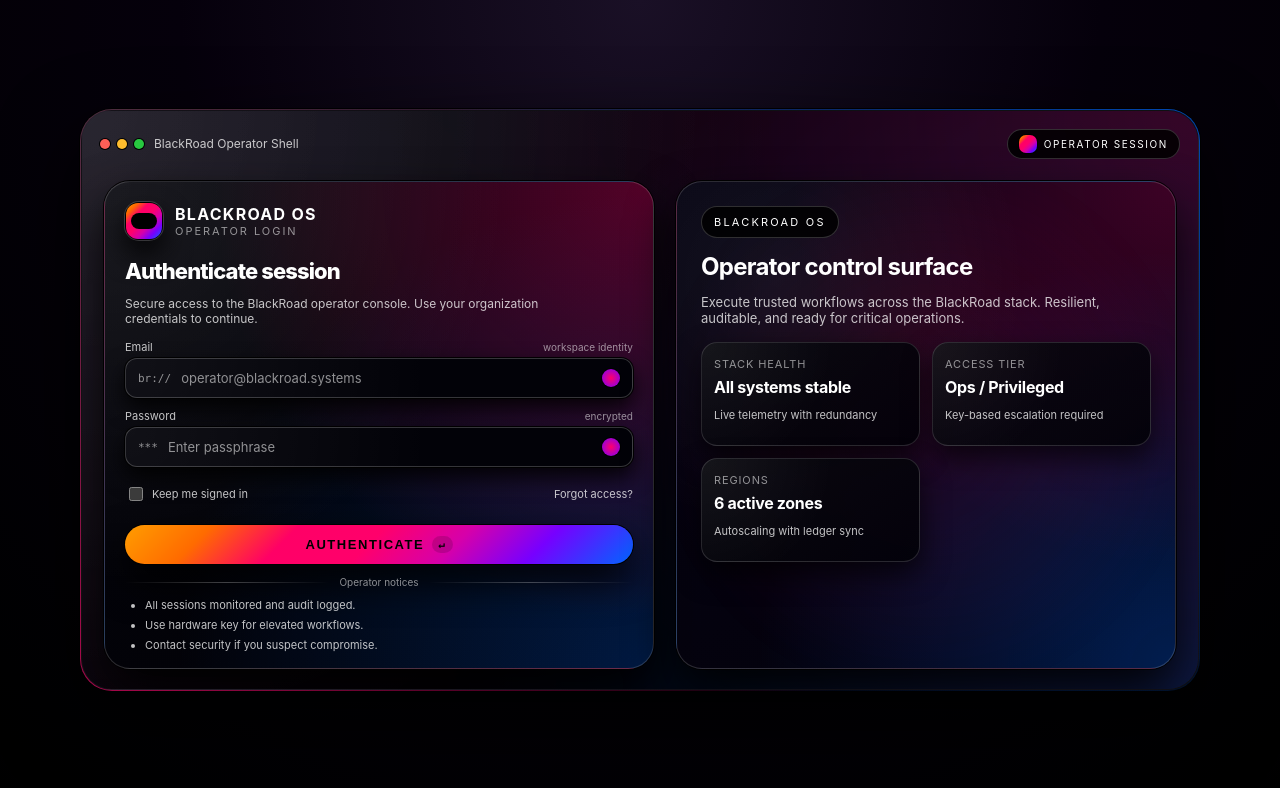
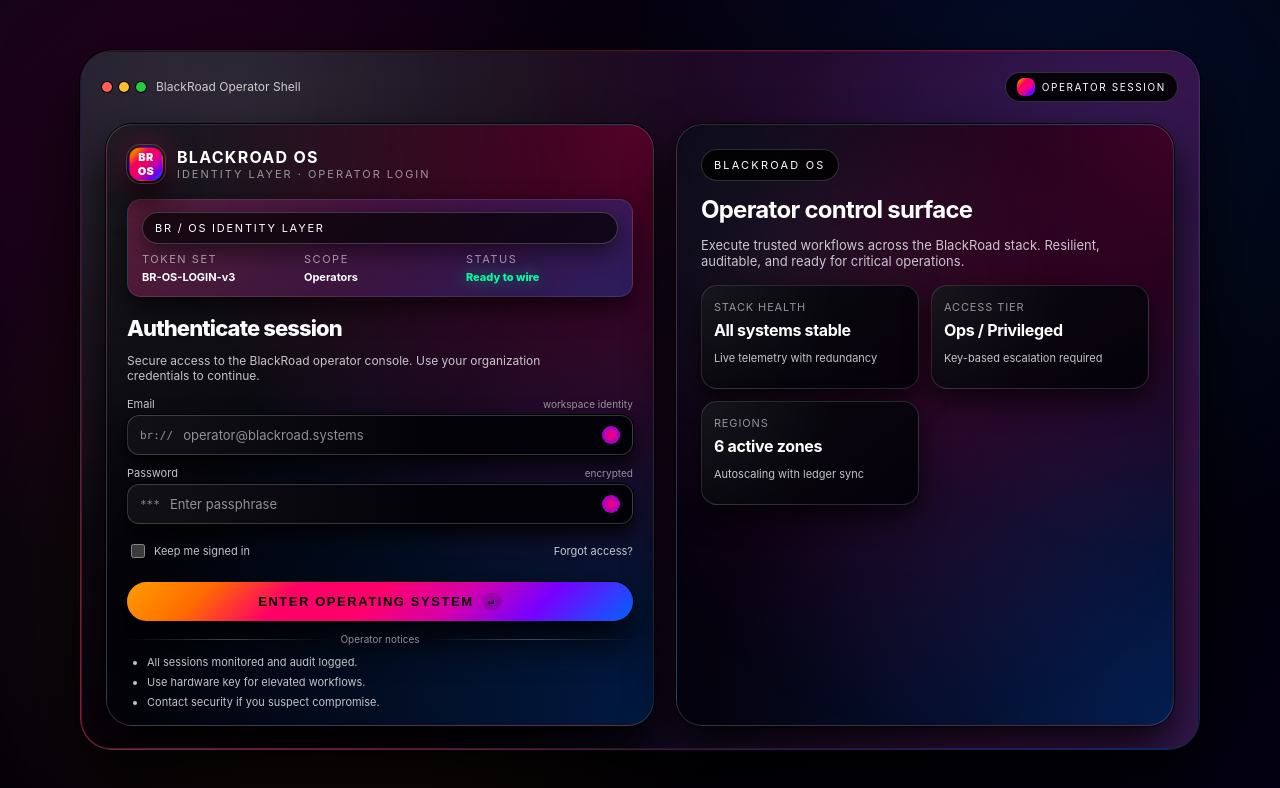
Before and after one commit to BlackRoad-OS/blackroad-os-web, a Next.js app: page /login in a window 1280 px wide. Shown: the top 788 px of the page. Built offline with nearby package versions, Linux system fonts and the light colour scheme.

Commit message:
Refresh login page branding

```diff
--- a/app/globals.css
+++ b/app/globals.css
@@ -18,6 +18,21 @@ body {
   min-height: 100vh;
   background: radial-gradient(120% 120% at 50% 15%, rgba(114, 228, 162, 0.08), transparent 50%), var(--bg);
   color: var(--text);
+}
+
+body.br-login-body {
+  margin: 0;
+  background: #000;
+}
+
+body.br-login-body main {
+  max-width: none;
+  padding: 0;
+}
+
+body.br-login-body header,
+body.br-login-body footer {
+  display: none;
 }
 
 a {
--- a/app/login/LoginPage.module.css
+++ b/app/login/LoginPage.module.css
@@ -44,26 +44,12 @@
   padding: 32px 16px;
   color: var(--br-text);
   background:
-    radial-gradient(circle at top, #1a1026 0, #05000b 45%, #000 100%),
-    radial-gradient(circle at 0 0, rgba(255, 255, 255, 0.05) 0, transparent 55%),
-    radial-gradient(circle at 100% 100%, rgba(0, 102, 255, 0.2) 0, transparent 55%);
+    radial-gradient(circle at 16% 24%, rgba(255, 0, 107, 0.14), transparent 32%),
+    radial-gradient(circle at 84% 16%, rgba(0, 102, 255, 0.15), transparent 36%),
+    radial-gradient(circle at 26% 72%, rgba(255, 157, 0, 0.12), transparent 38%),
+    linear-gradient(145deg, #0c0316, #04000b 40%, #020006 70%, #040014);
   font-family: var(--font-sans);
   -webkit-font-smoothing: antialiased;
-}
-
-:global(.br-login-body) {
-  margin: 0;
-  background: #000;
-}
-
-:global(.br-login-body) main {
-  max-width: none;
-  padding: 0;
-}
-
-:global(.br-login-body) header,
-:global(.br-login-body) footer {
-  display: none;
 }
 
 .frameShell {
@@ -73,9 +59,9 @@
   border-radius: var(--radius-xxl);
   padding: 1px;
   background:
-    radial-gradient(circle at 0 0, rgba(255, 255, 255, 0.18), transparent 55%),
-    radial-gradient(circle at 0 100%, rgba(255, 0, 107, 0.65), transparent 60%),
-    radial-gradient(circle at 100% 0, rgba(0, 102, 255, 0.7), transparent 60%);
+    linear-gradient(135deg, rgba(255, 255, 255, 0.08), rgba(255, 0, 107, 0.48), rgba(0, 102, 255, 0.4)),
+    radial-gradient(circle at 0 100%, rgba(255, 157, 0, 0.24), transparent 45%),
+    radial-gradient(circle at 100% 0, rgba(0, 102, 255, 0.32), transparent 45%);
   box-shadow:
     0 32px 80px rgba(0, 0, 0, 0.95),
     0 0 0 1px rgba(0, 0, 0, 0.9);
@@ -86,11 +72,13 @@
   position: relative;
   border-radius: calc(var(--radius-xxl) - 1px);
   background:
-    radial-gradient(circle at 0 0, rgba(255, 255, 255, 0.08), transparent 50%),
-    linear-gradient(145deg, rgba(2, 0, 12, 0.96), rgba(0, 0, 0, 0.98));
-  border: 1px solid rgba(255, 255, 255, 0.06);
-  backdrop-filter: blur(24px);
-  padding: 18px 18px 18px;
+    radial-gradient(circle at 14% 8%, rgba(255, 255, 255, 0.1), transparent 40%),
+    radial-gradient(circle at 92% 10%, rgba(0, 102, 255, 0.2), transparent 45%),
+    radial-gradient(circle at 86% 84%, rgba(255, 0, 107, 0.28), transparent 45%),
+    linear-gradient(155deg, rgba(6, 1, 18, 0.96), rgba(0, 0, 0, 0.96));
+  border: 1px solid rgba(255, 255, 255, 0.08);
+  backdrop-filter: blur(20px) saturate(110%);
+  padding: 20px;
   overflow: hidden;
   isolation: isolate;
 }
@@ -211,16 +199,19 @@
   display: flex;
   align-items: center;
   gap: 12px;
-  margin-bottom: 14px;
+  margin-bottom: 16px;
 }
 
 .brandMark {
   width: 38px;
   height: 38px;
   border-radius: 14px;
-  padding: 1px;
-  background: #000;
-  box-shadow: 0 0 0 1px rgba(255, 255, 255, 0.18), 0 14px 28px rgba(0, 0, 0, 0.9);
+  padding: 2px;
+  background: radial-gradient(circle at 50% 30%, rgba(255, 255, 255, 0.2), rgba(0, 0, 0, 0.1)), #000;
+  box-shadow:
+    0 0 0 1px rgba(255, 255, 255, 0.18),
+    0 18px 34px rgba(0, 0, 0, 0.9),
+    0 0 34px rgba(255, 0, 107, 0.4);
   display: flex;
   align-items: center;
   justify-content: center;
@@ -232,19 +223,21 @@
   border-radius: 12px;
   background: var(--br-grad-full);
   display: flex;
+  flex-direction: column;
   align-items: center;
   justify-content: center;
-  font-weight: 800;
-  font-size: 14px;
+  font-weight: 900;
+  font-size: 11px;
   letter-spacing: 0.04em;
-  color: #000;
+  color: #ffffff;
+  text-shadow: 0 4px 18px rgba(0, 0, 0, 0.45);
+  border: 1px solid rgba(0, 0, 0, 0.1);
 }
 
-.brandMarkInner span {
-  background: #000;
-  padding: 2px 6px;
-  border-radius: 999px;
-  font-size: 10px;
+.brandMarkLine {
+  display: block;
+  width: 100%;
+  text-align: center;
 }
 
 .brandTextTitle {
@@ -259,6 +252,60 @@
   text-transform: uppercase;
   letter-spacing: 0.18em;
   color: var(--br-text-faint);
+}
+
+.identityStrip {
+  background:
+    radial-gradient(circle at 0 0, rgba(255, 255, 255, 0.06), transparent 45%),
+    linear-gradient(120deg, rgba(255, 0, 107, 0.25), rgba(0, 102, 255, 0.25));
+  border: 1px solid rgba(255, 255, 255, 0.1);
+  border-radius: 14px;
+  padding: 12px 14px;
+  box-shadow: 0 12px 26px rgba(0, 0, 0, 0.65);
+  display: grid;
+  gap: 8px;
+  margin-bottom: 14px;
+}
+
+.identityBadge {
+  display: inline-flex;
+  align-items: center;
+  gap: 8px;
+  padding: 8px 12px;
+  background: rgba(0, 0, 0, 0.7);
+  border: 1px solid rgba(255, 255, 255, 0.2);
+  border-radius: 999px;
+  font-size: 11px;
+  letter-spacing: 0.16em;
+  text-transform: uppercase;
+  box-shadow: 0 8px 22px rgba(0, 0, 0, 0.55);
+}
+
+.identityMeta {
+  display: grid;
+  grid-template-columns: repeat(auto-fit, minmax(140px, 1fr));
+  gap: 10px;
+  font-size: 11px;
+  color: var(--br-text-subtle);
+}
+
+.metaLabel {
+  display: block;
+  text-transform: uppercase;
+  letter-spacing: 0.14em;
+  color: var(--br-text-faint);
+  margin-bottom: 4px;
+}
+
+.metaValue {
+  font-weight: 700;
+  color: var(--br-text);
+}
+
+.metaValueSuccess {
+  font-weight: 800;
+  color: #00ffa0;
+  text-shadow: 0 0 18px rgba(0, 255, 160, 0.6);
 }
 
 .authTitle {
--- a/app/login/page.tsx
+++ b/app/login/page.tsx
@@ -44,12 +44,31 @@ export default function LoginPage() {
               <div className={styles.brandLockup}>
                 <div className={styles.brandMark}>
                   <div className={styles.brandMarkInner}>
-                    <span>BR</span>
+                    <span className={styles.brandMarkLine}>BR</span>
+                    <span className={styles.brandMarkLine}>OS</span>
                   </div>
                 </div>
                 <div>
                   <div className={styles.brandTextTitle}>BlackRoad OS</div>
-                  <div className={styles.brandTextSub}>Operator login</div>
+                  <div className={styles.brandTextSub}>Identity layer · Operator login</div>
+                </div>
+              </div>
+
+              <div className={styles.identityStrip}>
+                <span className={styles.identityBadge}>BR / OS Identity Layer</span>
+                <div className={styles.identityMeta}>
+                  <div>
+                    <span className={styles.metaLabel}>Token set</span>
+                    <span className={styles.metaValue}>BR-OS-LOGIN-v3</span>
+                  </div>
+                  <div>
+                    <span className={styles.metaLabel}>Scope</span>
+                    <span className={styles.metaValue}>Operators</span>
+                  </div>
+                  <div>
+                    <span className={styles.metaLabel}>Status</span>
+                    <span className={styles.metaValueSuccess}>Ready to wire</span>
+                  </div>
                 </div>
               </div>
 
@@ -111,7 +130,7 @@ export default function LoginPage() {
                 </div>
 
                 <button type="submit" className={styles.primaryButton}>
-                  Authenticate
+                  Enter operating system
                   <span className={styles.kbd}>↵</span>
                 </button>
               </form>
```
